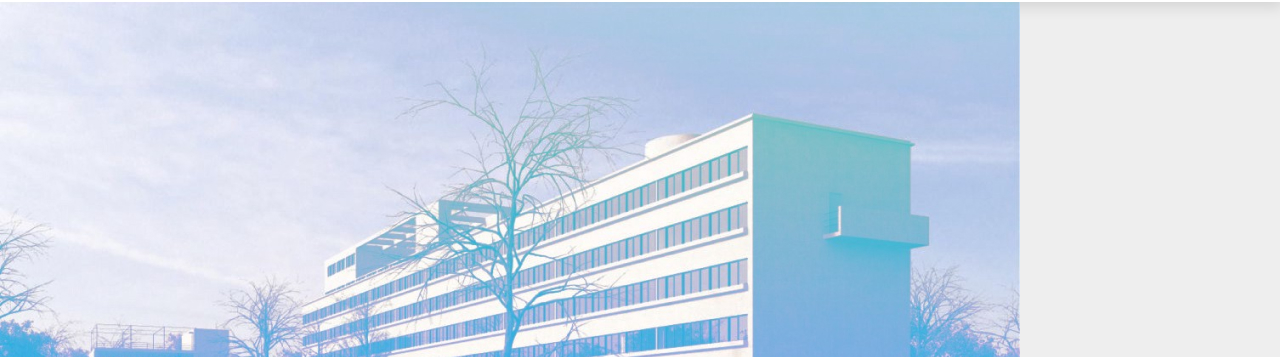
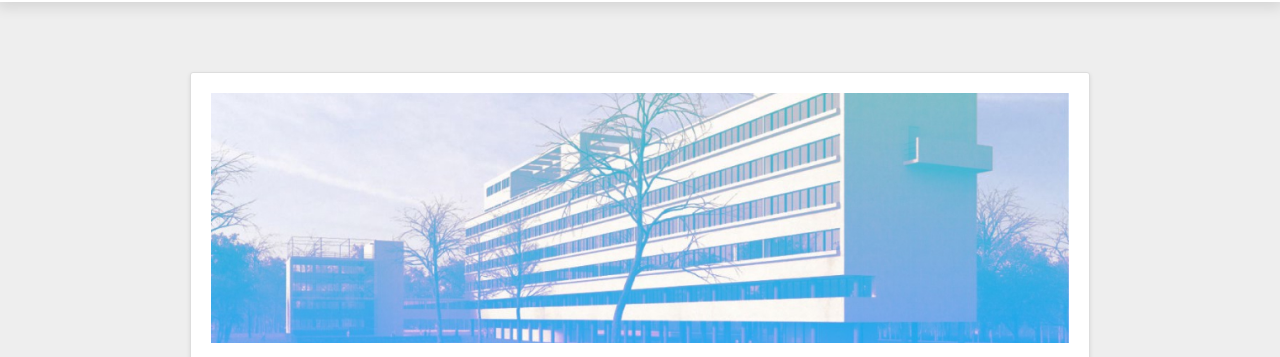
Before and after one commit to karinamulk/newwikimedium-, a plain HTML site: page index.html in a window 1280 px wide. Shown: the part 38-395 px from the top of the page. Drawn offline with Linux system fonts and the light colour scheme; a web font is replaced by a local one.

Commit message:
Update style.css

```diff
--- a/stylesheets/style.css
+++ b/stylesheets/style.css
@@ -3,4 +3,5 @@
 @import 'layout.css';
 @import 'content.css';
 @import 'sidebar.css';
+@import 'index.css';
 @import 'responsive.css';
```
